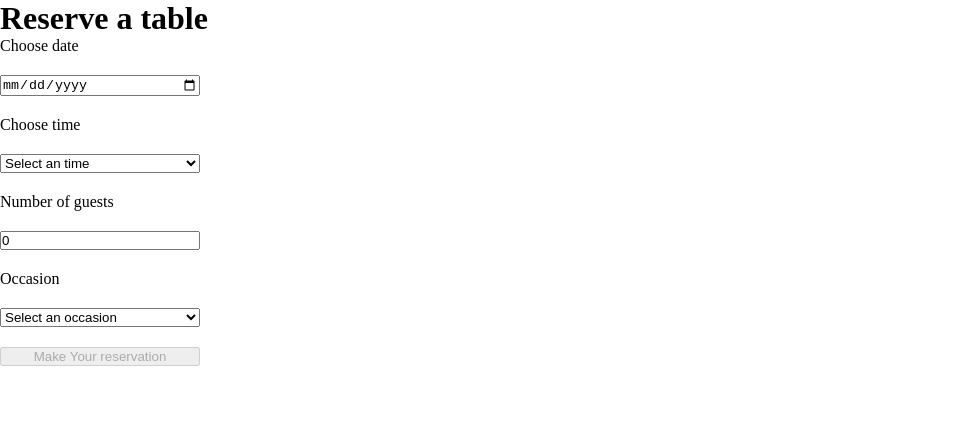
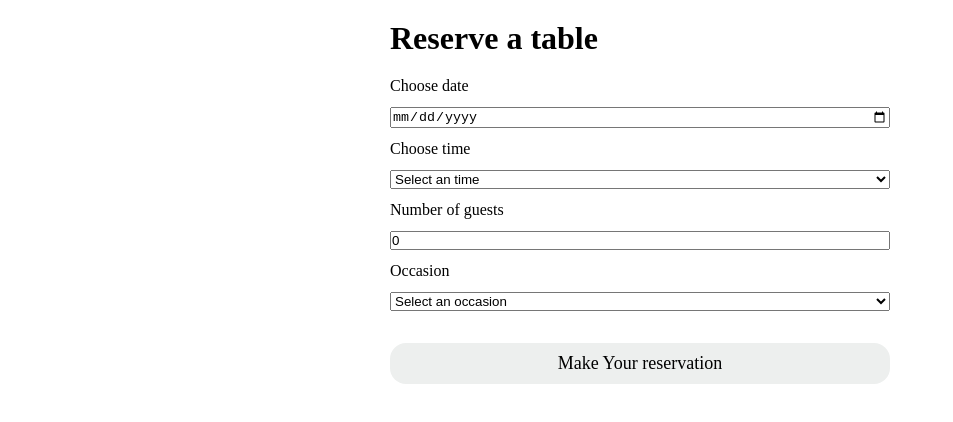
Before and after one commit to HarshaSudheer/Little-Lemon, a React (Create React App) app: page /booking in a window 1280 px wide. Shown: the top 422 px of the page, without its empty margins (0-953 px from the left). Built offline with nearby package versions, Linux system fonts and the light colour scheme.

Commit message:
Add. styles to form

```diff
--- a/src/App.css
+++ b/src/App.css
@@ -349,3 +349,43 @@ h5 {
     padding: 20px 80px 20px 80px;
   }
 }
+
+.reserve-form{
+  margin-top: 20px;
+  display: grid;
+  justify-content: center;
+}
+
+form{
+  margin-top: 20px;
+  display: grid;
+  min-width: 500px;
+  gap: 12px;
+}
+
+input[type = submit]{
+  margin-top: 20px;
+  background: #F4CE14;
+  border: none;
+  padding: 10px;
+  border-radius: 16px;
+  font-family: 'Karla';
+  font-weight: 500;
+  font-size: 18px;
+  color: black;
+}
+
+input[type = submit]:disabled{
+  background: #EDEFEE;
+}
+
+#confirm-msg{
+  font-family: 'Markazi Text';
+  font-weight: 500;
+  font-size: 44px;
+  color: #495E57;
+  padding-top: 20px;
+  margin-top: 20px;
+  display: grid;
+  justify-content: center;
+}
--- a/src/components/BookingForm.js
+++ b/src/components/BookingForm.js
@@ -7,9 +7,9 @@ const BookingForm = (props) => {
     }
 
     return (
-        <>
+        <section className="reserve-form">
             <h2>Reserve a table</h2>
-            <form style={{ display: "grid", maxWidth: "200px", gap: "20px" }} onSubmit={props.submitForm}>
+            <form onSubmit={props.submitForm}>
                 <label htmlFor="res-date">Choose date</label>
                 <input type="date" data-testid="date-input" id="res-date" name="date" value={props.data.date} onChange={handleDateChange} />
                 <label htmlFor="res-time">Choose time</label>
@@ -31,7 +31,7 @@ const BookingForm = (props) => {
                 </select>
                 <input data-testid="submit-btn" type="submit" disabled={props.isSubmitDisabled} value="Make Your reservation" aria-label="On Click"/>
             </form>
-        </>
+        </section>
     )
 }
 
--- a/src/components/ConfirmedBooking.js
+++ b/src/components/ConfirmedBooking.js
@@ -1,7 +1,7 @@
 
 const ConfirmedBooking = () => {
     return(
-        <h3>Your booking has been confirmed</h3>
+        <h2 id="confirm-msg">Your booking has been confirmed!</h2>
     )
 }
 
```
